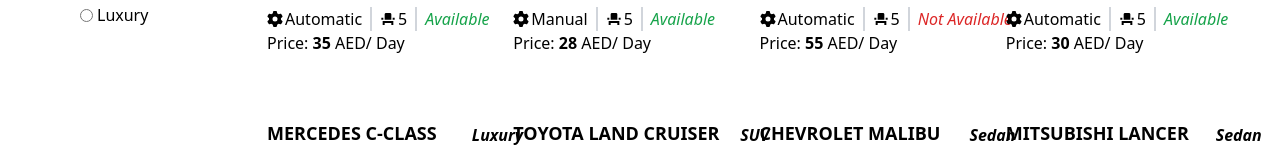
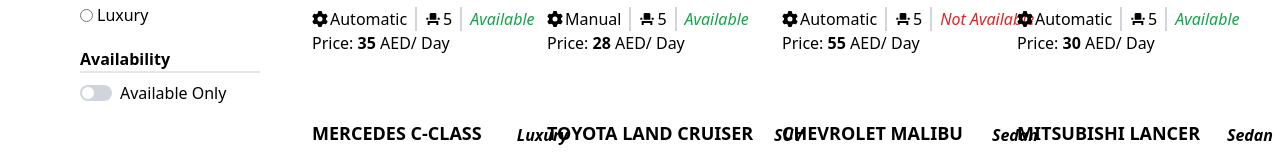
Before and after one commit to Ktn-mariam/rent-a-car, a React (Vite) app: page / in a window 1280 px wide. Shown: the part 405-558 px from the top of the page. Built offline with nearby package versions, Linux system fonts and the light colour scheme; grey boxes are pictures that could not be loaded.

Commit message:
feat: available Only filter added

```diff
--- a/src/App.jsx
+++ b/src/App.jsx
@@ -17,6 +17,7 @@
   const transmission = searchParams.get('transmission') || 'All';
   const type = searchParams.get('type') || 'All';
   const sortByPrice = searchParams.get('sort') || 'Default';
+  const availability = searchParams.get('availability') || 'False';
 
   const [FilteredCountOfCars, setFilteredCountOfCars] = useState(0)
 
@@ -43,6 +44,10 @@
       filteredCars = filteredCars.filter((car) => car.type === type)
     }
 
+    if (availability === "True") {
+      filteredCars = filteredCars.filter((car) => car.available === true)
+    }
+
     // Sorting logic based on price
     if (sortByPrice === "Low") {
       filteredCars = filteredCars.sort((a,b) => a.pricePerDay - b.pricePerDay)
@@ -52,7 +57,7 @@
 
     setFilteredCountOfCars(filteredCars.length);
     setFilteredCars([...filteredCars])
-  }, [transmission, type, sortByPrice, cars])
+  }, [transmission, type, sortByPrice, cars, availability])
 
   const handleTransmissionChange = (event) => {
     const value = event.target.value;
@@ -81,6 +86,14 @@
     handleParamChange("sort", value)
   }
 
+  const handleAvailabilityChange = () => {
+    if (availability === "True") {
+      handleParamChange("availability", null)
+      return
+    }
+    handleParamChange("availability", "True")
+  }
+
   const handleResetFilters = () => {
     setSearchParams({});
   }
@@ -105,11 +118,29 @@
         RENT A CAR
       </h1>
       <div className='flex gap-10 my-5'>
-        <div className='w-40'>
+        <div className='w-56'>
           <h2 className='text-xl font-bold'>Filters</h2>
           <div className='flex flex-col gap-5 py-3'>
             <TransmissionFilter transmission={transmission} handleTransmissionChange={handleTransmissionChange} />
             <TypeFilter type={type} handleTypeChange={handleTypeChange}/>
+            <div>
+              <h4 className='border-b-2 border-solid border-gray-200 mb-2 font-semibold'>Availability</h4>
+              <div className='flex gap-2 items-center'>
+                <button
+                  onClick={handleAvailabilityChange}
+                  className={`w-8 h-4 flex items-center rounded-full p-0.5 transition-colors ${
+                    availability === "True" ? "bg-black" : "bg-gray-300"
+                  }`}
+                >
+                  <div
+                    className={`w-3 h-3 bg-white rounded-full transition-transform ${
+                      availability === "True" ? "translate-x-4" : ""
+                    }`}
+                    />
+                </button>
+                <p>Available Only</p>
+              </div>
+            </div>
           </div>
         </div>
         <div className='w-full'>
```
